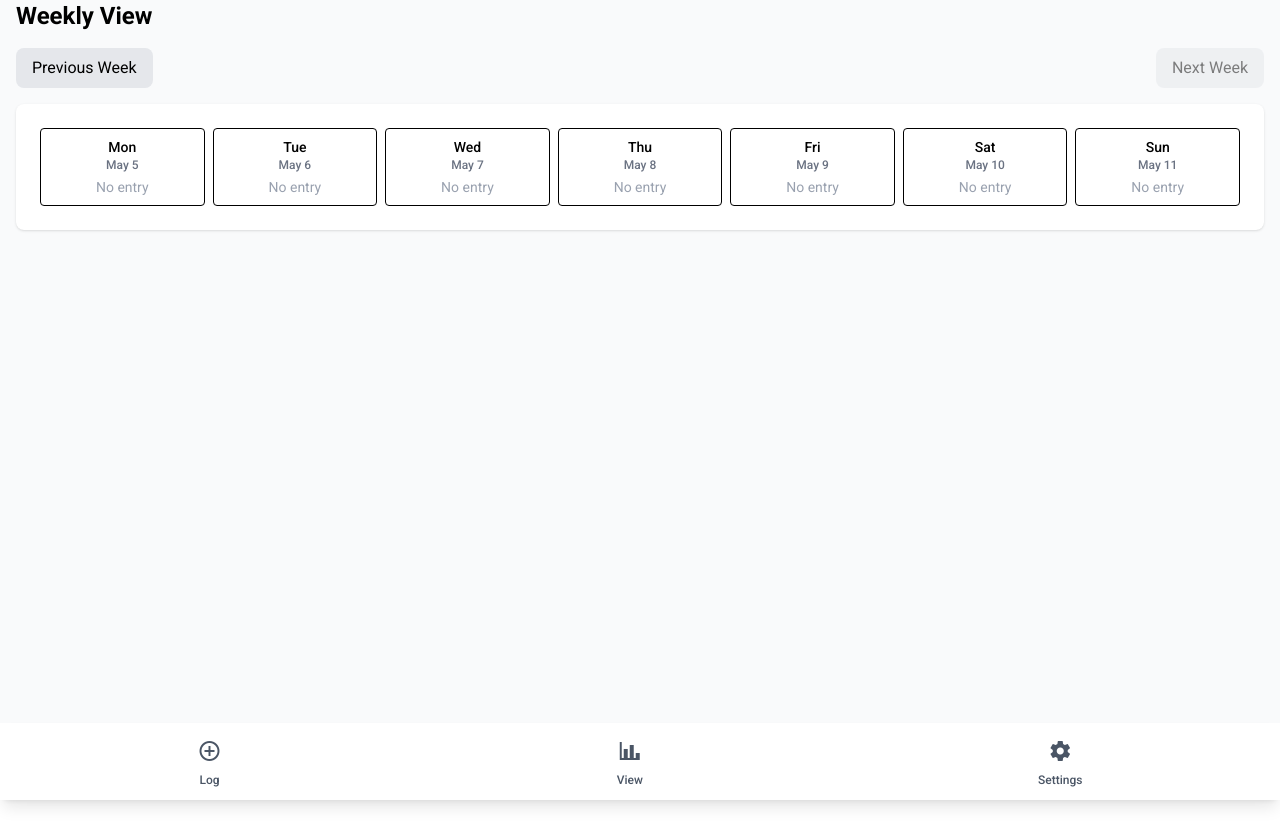
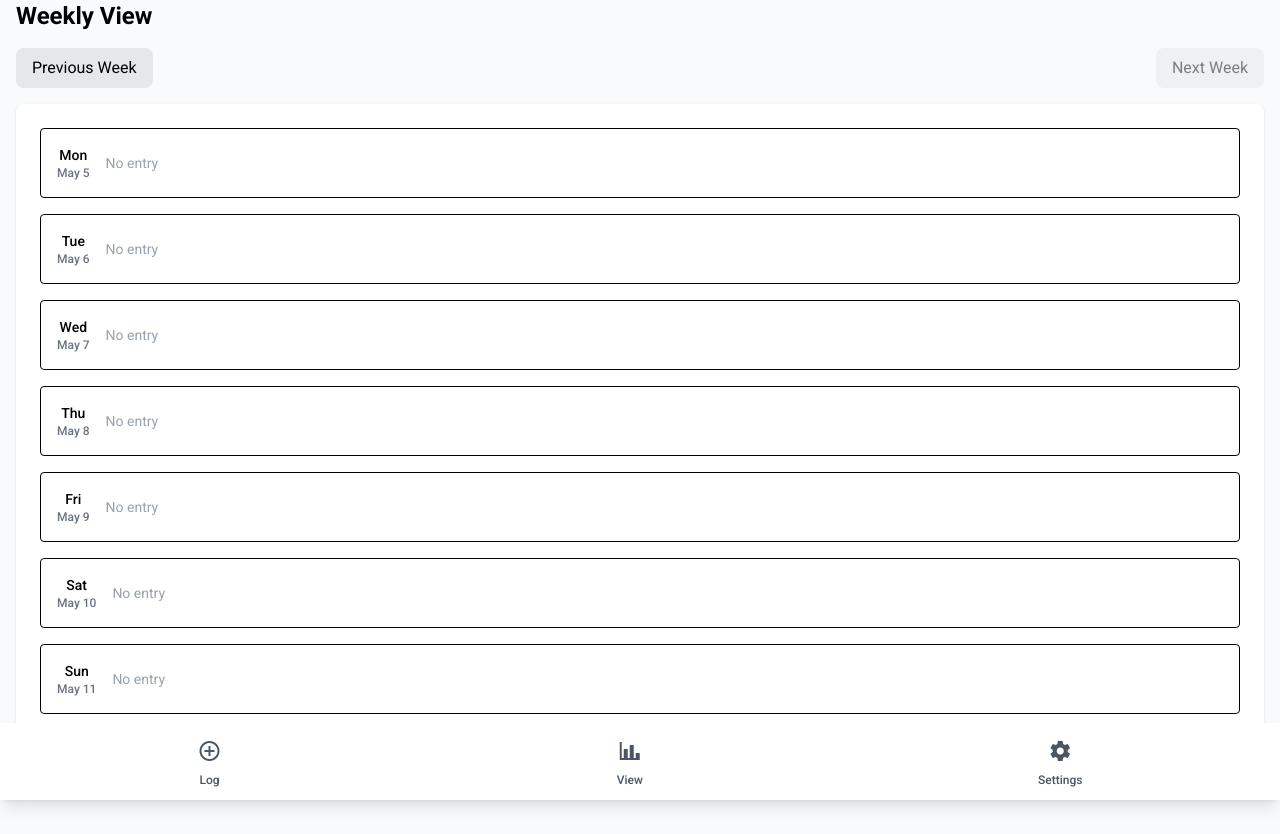
Before and after one commit to fgc/tellme, a SvelteKit app: page /weekly in a window 1280 px wide. Before the commit the page ends 800 px from the top, so only its background shows below. Built offline with nearby package versions, Linux system fonts and the light colour scheme.

Commit message:
fixed layout and icons in the weekly view

```diff
--- a/src/routes/weekly/+page.svelte
+++ b/src/routes/weekly/+page.svelte
@@ -58,6 +58,16 @@
   }
 
   loadEntries();
+
+  // Reactive statement to get mood details for each entry
+  $: entriesWithMoodDetails = Object.keys(entries).reduce((acc, date) => {
+    const entry = entries[date];
+    acc[date] = {
+      ...entry,
+      moodDetails: moods.find(m => m.value === entry.mood)
+    };
+    return acc;
+  }, {} as Record<string, any>);
 </script>
 
 <h1 class="text-2xl font-bold mb-4">Weekly View</h1>
@@ -80,10 +90,10 @@
   {#if isLoading}
     <p class="text-center text-gray-500">Loading...</p>
   {:else}
-    <div class="grid grid-cols-7 gap-2">
+    <div class="flex flex-col gap-4"> <!-- Changed to vertical flex layout -->
       {#each getLast7Days() as date}
         <div
-          class="flex flex-col items-center p-2 border rounded cursor-pointer hover:bg-gray-50 transition-colors"
+          class="flex items-center p-4 border rounded cursor-pointer hover:bg-gray-50 transition-colors"
           on:click={() => {
             if (entries[date]) {
               selectedEntry = entries[date];
@@ -101,25 +111,38 @@
           role="button"
           tabindex="0"
         >
-          <div class="text-sm font-medium mb-1 text-center">
+          <div class="flex-shrink-0 text-sm font-medium text-center mr-4"> <!-- Date column -->
             <div>{new Date(date).toLocaleDateString('en-US', { weekday: 'short' })}</div>
             <div class="text-xs text-gray-500">
               {new Date(date).toLocaleDateString('en-US', { month: 'short', day: 'numeric' })}
             </div>
           </div>
 
-          {#if entries[date]}
-            <div class="text-3xl mb-1">
-              {moods.find((m: {value: number}) => m.value === entries[date].mood)?.icon}
-            </div>
-            <div class="text-xs text-gray-600 text-center">
-              {entries[date].activities.slice(0, 3).join(', ')}
-              {#if entries[date].activities.length > 3}
-                +{entries[date].activities.length - 3} more
+          {#if entriesWithMoodDetails[date]}
+            <div class="flex items-center flex-grow"> <!-- Mood, Activities, Notes column -->
+              {#if entriesWithMoodDetails[date].moodDetails}
+                <img src={entriesWithMoodDetails[date].moodDetails.icon} alt={entriesWithMoodDetails[date].moodDetails.label} class="w-8 h-8 mr-2" style="filter: drop-shadow(0 0 0 {entriesWithMoodDetails[date].moodDetails.color});" />
               {/if}
+              <div class="flex flex-col">
+                <div class="text-sm font-semibold capitalize">
+                  {#if entriesWithMoodDetails[date].moodDetails}
+                    {entriesWithMoodDetails[date].moodDetails.label}
+                  {/if}
+                </div>
+                <div class="text-xs text-gray-600">
+                  {#if entriesWithMoodDetails[date].activities.length > 0}
+                    Activities: {entriesWithMoodDetails[date].activities.join(', ')}
+                  {/if}
+                </div>
+                {#if entriesWithMoodDetails[date].notes}
+                  <div class="text-xs text-gray-600 italic">
+                    Notes: {entriesWithMoodDetails[date].notes}
+                  </div>
+                {/if}
+              </div>
             </div>
           {:else}
-            <div class="text-gray-400 text-sm">No entry</div>
+            <div class="text-gray-400 text-sm flex-grow">No entry</div> <!-- Adjusted for layout -->
           {/if}
         </div>
       {/each}
```
